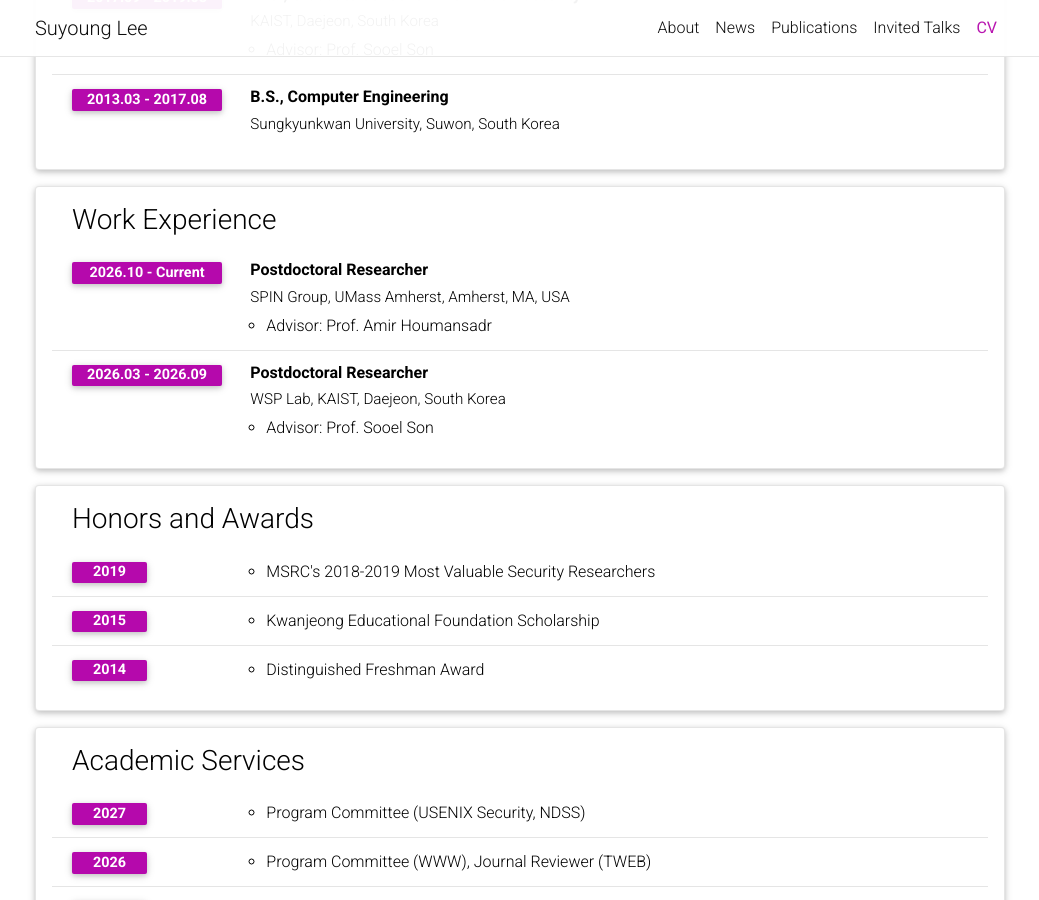
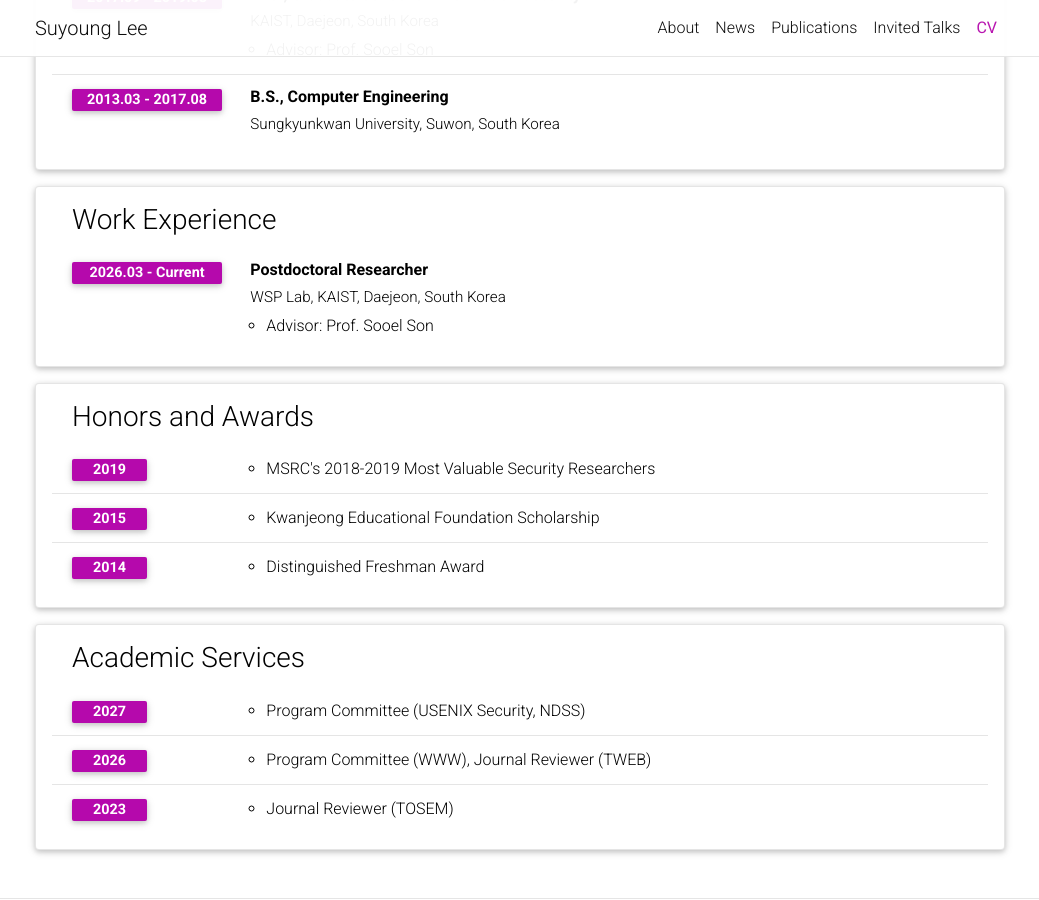
Before and after one commit to leeswimming/leeswimming.github.io, a Jekyll site: the page built from _pages/cv.md, in a window 1280 px wide and 900 px high, scrolled down 382 px. Shown: the whole window, without its empty margins (120-1159 px from the left). Built offline with Jekyll 4.4.1, drawn with Linux system fonts in a browser that asks for light colours; comment, search, counter and statistics services are not loaded; a style sheet for code colours, icons or effects is not loaded.

Commit message:
Minor fix

```diff
--- a/_data/cv.yml
+++ b/_data/cv.yml
@@ -18,14 +18,14 @@
 - title: Work Experience
   type: time_table
   contents:
-    - title: Postdoctoral Researcher
-      institution: SPIN Group, UMass Amherst, Amherst, MA, USA
-      year: 2026.10 - Current
-      description:
-        - "Advisor: Prof. Amir Houmansadr"
+    # - title: Postdoctoral Researcher
+    #   institution: SPIN Group, UMass Amherst, Amherst, MA, USA
+    #   year: 2026.10 - Current
+    #   description:
+    #     - "Advisor: Prof. Amir Houmansadr"
     - title: Postdoctoral Researcher
       institution: WSP Lab, KAIST, Daejeon, South Korea
-      year: 2026.03 - 2026.09
+      year: 2026.03 - Current
       description:
         - "Advisor: Prof. Sooel Son"
 
```
